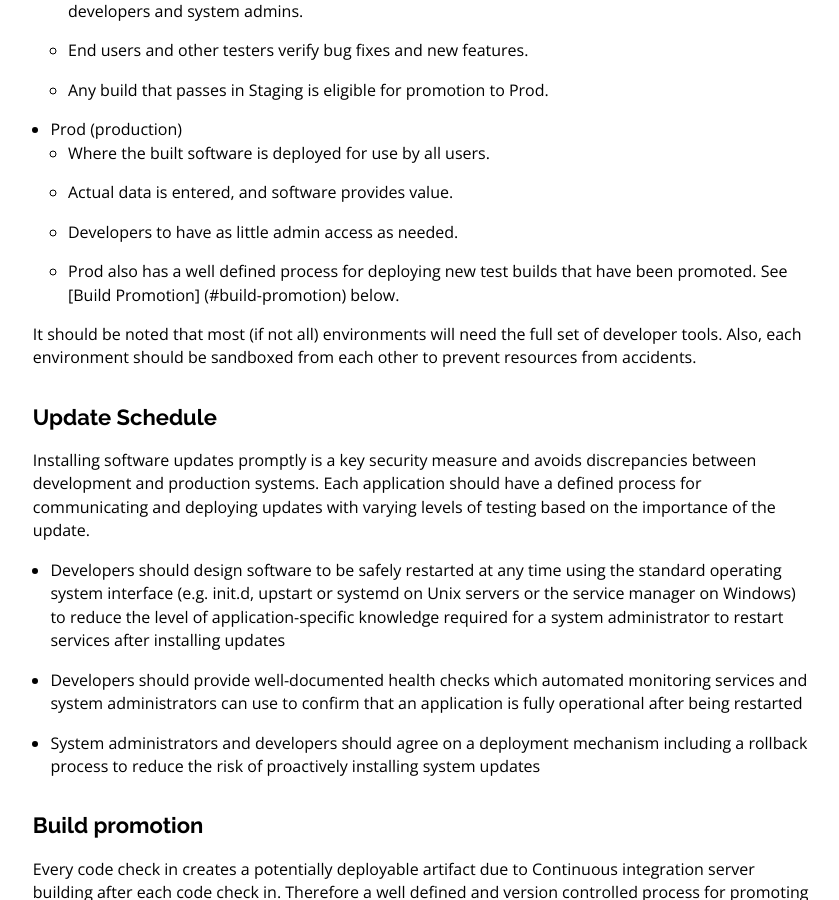
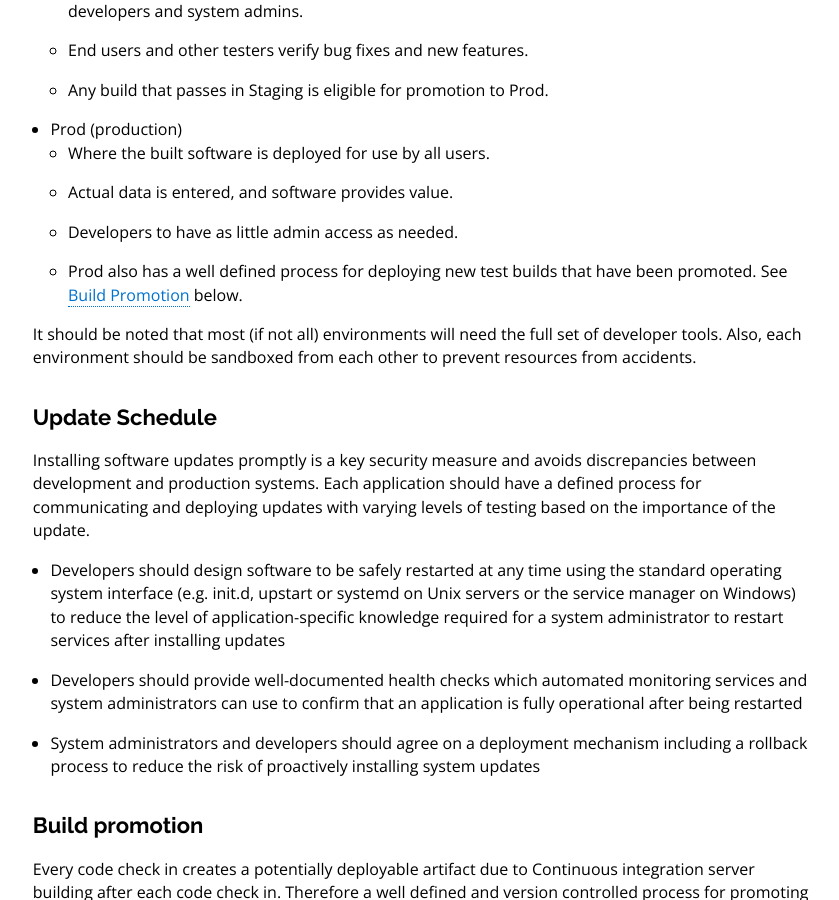
Before and after one commit to 18F/dev-environment, a Jekyll site: the page built from index.md, in a window 1280 px wide and 900 px high, scrolled down 1477 px. Shown: the whole window, without its empty margins (410-1249 px from the left). Built offline with Jekyll 4.4.1, drawn with Linux system fonts in a browser that asks for light colours; nearby versions of some CDN libraries; Markdown is read by kramdown in place of the engine named in the settings; part of the change alters nothing that is shown; some of the changed text lies outside the part shown.

```diff
--- a/index.md
+++ b/index.md
@@ -10,7 +10,7 @@ environment.
 ##<a name="automation"></a> Automation
 Automation brings several advantages to your development environment. Some of these are:
 
-* It increases speed and reduces the likelyhood of an error.
+* It increases speed and reduces the likelihood of an error.
 * Automated processes can be tested, just like the code that is written by developers.
 * It can be version controlled. Each change is recorded in the version control along with comments as to why that change needed to happen; with manual steps there is no such history.
 * It lets testers and developers spend more time on adding or fixing functionality instead of monotonous tasks.
@@ -46,7 +46,7 @@ When developing and maintaining software several environments will be needed. Us
     * Where the built software is deployed for use by all users.
     * Actual data is entered, and software provides value.
     * Developers to have as little admin access as needed.
-    * Prod also has a well defined process for deploying new test builds that have been promoted. See [Build Promotion] (#build-promotion) below.
+    * Prod also has a well defined process for deploying new test builds that have been promoted. See [Build Promotion](#build-promotion) below.
 
 It should be noted that most (if not all) environments will need the full set of developer tools. Also, each environment should be sandboxed from each other to prevent resources from accidents.
 
```
